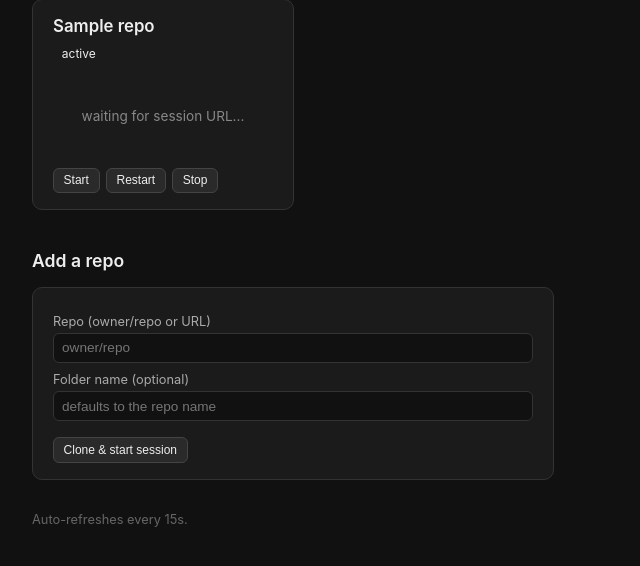
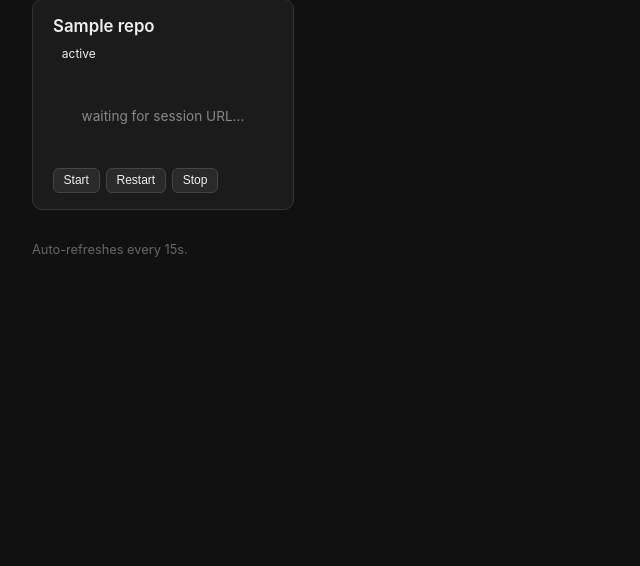
Before and after one commit to byLenny/claude-code-container, a Flask app: template webui/templates/index.html in a window 1280 px wide. Shown: the part 197-763 px from the top of the page, without its empty margins (0-640 px from the left). Run offline with Flask 3, Linux system fonts and the light colour scheme; the template is opened without the code that fills it: most values are stand-ins (such as "Sample title", 1, 10 or a date in 2020).

Commit message:
Add terminal session rename; drop dashboard's Add-a-repo and top link
- New /terminal/<name>/rename route (tmux rename-session), with an
  inline rename form on each row in the Terminal sessions list.
- Removed the top "Open browser terminal" banner/link when the
  terminal is enabled -- the Terminal sessions list below it already
  covers that per-session, so the generic link was redundant. The
  banner still shows when WEB_TOKEN is unset, since that warning
  (terminal off, dashboard unauthenticated) is still needed.
- Removed the dashboard's "Add a repo" panel and the /clone route
  behind it -- cloning is a terminal-session job now (`clone-repo
  owner/repo`), not something the dashboard needs to do itself.
- Updated README.md and SETUP.md to match: dropped "clone a repo"
  from the dashboard's described capabilities, added rename alongside
  create/close.

Co-Authored-By: Claude Sonnet 5 <noreply@anthropic.com>

```diff
--- a/webui/app.py
+++ b/webui/app.py
@@ -9,18 +9,15 @@ Small dashboard for the claude-dev container.
   an ASCII QR code in a headless/non-TTY terminal, so we make our own
   from the same URL it prints).
 - Lists and manages the tmux sessions behind the browser terminal
-  (:7681) -- creating one here starts it headless (detached, no client
-  attached yet); opening it in the browser attaches to whatever's
+  (:7681) -- creating, renaming, and closing them here works the same as
+  doing it from a shell; opening one in the browser attaches to whatever's
   already running, same as reconnecting to one you started there.
-- Shells out to clone-repo/gen-supervisor-repos to add new repo
-  sessions. This process already runs as 'dev' (see supervisord.conf),
-  same user those scripts expect when invoked directly (without sudo).
 - Requires the same WEB_TOKEN as the browser terminal (HTTP Basic Auth,
-  username 'dev') whenever one is set -- this page can clone repos and
-  start/stop sessions, not just view them, so it needs the same gate the
-  terminal already has. Matches the terminal's own opt-out: if
-  WEB_TOKEN is unset, this stays unauthenticated too, same as today.
-  (entrypoint.sh normalizes the deprecated TTYD_TOKEN name into
+  username 'dev') whenever one is set -- this page can start/stop repo
+  sessions and manage terminal sessions, not just view them, so it needs
+  the same gate the terminal already has. Matches the terminal's own
+  opt-out: if WEB_TOKEN is unset, this stays unauthenticated too, same as
+  today. (entrypoint.sh normalizes the deprecated TTYD_TOKEN name into
   WEB_TOKEN before this process ever starts, so only the new name needs
   to be checked here.)
 """
@@ -57,7 +54,6 @@ def require_auth():
 SUPERVISOR_RPC = "http://127.0.0.1:9001/RPC2"
 LOG_DIR = Path("/var/log/claude-sessions")
 WORKSPACE = Path("/workspace")
-SCRIPTS_DIR = Path("/opt/scripts")
 
 # claude remote-control prints a claude.ai/code session link on startup
 URL_RE = re.compile(r"https://claude\.ai/code/\S+")
@@ -66,10 +62,6 @@ URL_RE = re.compile(r"https://claude\.ai/code/\S+")
 # session:window.pane separators -- keep names unambiguous. Matches the
 # same restriction terminal-attach.sh applies on the ttyd side.
 SESSION_NAME_RE = re.compile(r"^[A-Za-z0-9_-]+$")
-
-# Target folder name for a cloned repo -- matches clone-repo.sh's own
-# check. Checked here too so a bad request never even reaches the script.
-REPO_NAME_RE = re.compile(r"^[A-Za-z0-9_.-]+$")
 
 
 def get_supervisor_processes():
@@ -208,28 +200,6 @@ def control_session(repo: str, action: str):
     return redirect(url_for("index"))
 
 
-@app.route("/clone", methods=["POST"])
-def clone():
-    source = request.form.get("source", "").strip()
-    name = request.form.get("name", "").strip()
-    # clone-repo.sh re-checks both of these itself, but reject obviously
-    # bad input here too rather than spawning a process that's just
-    # going to fail -- see clone-repo.sh for why these checks exist.
-    valid_source = source and not source.startswith("-")
-    valid_name = not name or REPO_NAME_RE.match(name)
-    if valid_source and valid_name:
-        cmd = [str(SCRIPTS_DIR / "clone-repo.sh"), source]
-        if name:
-            cmd.append(name)
-        # Fire-and-forget: a git clone can take a while, and this request
-        # shouldn't block the whole (single-worker) dashboard while it
-        # runs. The new session shows up once gen-supervisor-repos.sh
-        # (called by clone-repo.sh itself) registers it -- the page
-        # auto-refreshes every 15s already.
-        subprocess.Popen(cmd, stdout=subprocess.DEVNULL, stderr=subprocess.DEVNULL)
-    return redirect(url_for("index"))
-
-
 @app.route("/terminal/new", methods=["POST"])
 def new_terminal():
     name = re.sub(r"[^A-Za-z0-9_-]", "", request.form.get("name", ""))
@@ -237,6 +207,14 @@ def new_terminal():
         name = f"session-{secrets.token_hex(3)}"
     folder = resolve_session_folder(request.form.get("folder", ""))
     subprocess.run(["tmux", "new-session", "-d", "-s", name, "-c", folder], check=False)
+    return redirect(url_for("index"))
+
+
+@app.route("/terminal/<name>/rename", methods=["POST"])
+def rename_terminal(name: str):
+    new_name = re.sub(r"[^A-Za-z0-9_-]", "", request.form.get("new_name", ""))
+    if SESSION_NAME_RE.match(name) and new_name and SESSION_NAME_RE.match(new_name):
+        subprocess.run(["tmux", "rename-session", "-t", name, new_name], check=False)
     return redirect(url_for("index"))
 
 
@@ -248,6 +226,6 @@ def close_terminal(name: str):
 
 
 if __name__ == "__main__":
-    # threaded=True so a slow /clone (a git clone in flight) doesn't
+    # threaded=True so a slow supervisor/tmux call from one tab doesn't
     # block the read-only "/" polling every other open tab is doing.
     app.run(host="0.0.0.0", port=8080, threaded=True)
--- a/webui/templates/index.html
+++ b/webui/templates/index.html
@@ -23,7 +23,6 @@
     .empty { color: #999; }
     .terminal-banner { background: #1b1b1b; border: 1px solid #333; border-radius: 8px;
       padding: .75rem 1rem; margin-bottom: 1.5rem; font-size: .85rem; }
-    .terminal-banner a { color: #8ab4f8; }
     .actions { display: flex; gap: .4rem; margin-top: .75rem; flex-wrap: wrap; }
     .actions form { margin: 0; }
     button, .btn { background: #2a2a2a; color: #eee; border: 1px solid #444; border-radius: 6px;
@@ -35,26 +34,20 @@
     .panel input, .panel select { width: 100%; box-sizing: border-box; background: #111; color: #eee;
       border: 1px solid #333; border-radius: 6px; padding: .4rem .5rem; font-size: .85rem; }
     .panel .btn-row { margin-top: 1rem; }
-    .session-row { display: flex; align-items: center; gap: .75rem; background: #1b1b1b; border: 1px solid #333;
-      border-radius: 8px; padding: .6rem 1rem; margin-bottom: .6rem; max-width: 480px; }
+    .session-row { display: flex; align-items: center; gap: .6rem; flex-wrap: wrap; background: #1b1b1b;
+      border: 1px solid #333; border-radius: 8px; padding: .6rem 1rem; margin-bottom: .6rem; max-width: 560px; }
     .session-row .name { font-weight: 600; flex: 1; word-break: break-all; }
     .session-row .meta { font-size: .75rem; color: #888; }
+    .session-row form { margin: 0; }
+    .session-row .rename-form { display: flex; gap: .4rem; }
+    .session-row .rename-form input[type=text] { width: 110px; box-sizing: border-box; background: #111;
+      color: #eee; border: 1px solid #333; border-radius: 6px; padding: .3rem .5rem; font-size: .75rem; }
   </style>
 </head>
 <body>
   <h1>claude-dev — Remote Control sessions</h1>
 
-  {% if terminal_enabled %}
-    <div class="terminal-banner">
-      🔐 <a href="#" id="terminal-link" target="_blank">Open browser terminal</a>
-      — a full shell as <code>dev</code> (same access any Claude Code session already
-      has). Username <code>dev</code>, password is your <code>WEB_TOKEN</code>.
-    </div>
-    <script>
-      document.getElementById('terminal-link').href =
-        'http://' + window.location.hostname + ':7681/';
-    </script>
-  {% else %}
+  {% if not terminal_enabled %}
     <div class="terminal-banner">
       Browser terminal is off (no <code>WEB_TOKEN</code> in <code>.env</code>). Use
       <code>docker exec -it claude-dev sudo -u dev bash</code> instead, or set
@@ -65,8 +58,10 @@
   {% endif %}
 
   {% if not sessions %}
-    <p class="empty">No repo sessions configured yet. Clone one below, or clone a git
-    repo into <code>/workspace</code> yourself and run <code>rescan-repos</code>.</p>
+    <p class="empty">No repo sessions configured yet. Run <code>clone-repo owner/repo</code>
+    from a terminal session (or <code>docker exec -it claude-dev clone-repo owner/repo</code>
+    from the host), or clone a git repo into <code>/workspace</code> yourself and run
+    <code>rescan-repos</code>.</p>
   {% endif %}
 
   <div class="grid">
@@ -96,20 +91,6 @@
     {% endfor %}
   </div>
 
-  <h2>Add a repo</h2>
-  <div class="panel">
-    <form method="post" action="/clone">
-      <label for="source">Repo (owner/repo or URL)</label>
-      <input type="text" id="source" name="source" placeholder="owner/repo" required>
-      <label for="repo-name">Folder name (optional)</label>
-      <input type="text" id="repo-name" name="name" placeholder="defaults to the repo name"
-             pattern="[A-Za-z0-9_.-]*" title="letters, digits, '.', '-', '_' only">
-      <div class="btn-row">
-        <button type="submit">Clone &amp; start session</button>
-      </div>
-    </form>
-  </div>
-
   {% if terminal_enabled %}
     <h2>Terminal sessions</h2>
     {% if not terminal_sessions %}
@@ -119,6 +100,11 @@
       <div class="session-row">
         <span class="name">{{ t.name }}</span>
         <span class="meta">{{ t.windows }} window{{ '' if t.windows == '1' else 's' }}{{ ' · attached' if t.attached else '' }}</span>
+        <form method="post" action="/terminal/{{ t.name }}/rename" class="rename-form">
+          <input type="text" name="new_name" placeholder="rename…" pattern="[A-Za-z0-9_-]*"
+                 title="letters, digits, '-', '_' only" aria-label="Rename {{ t.name }}">
+          <button type="submit" class="btn">Rename</button>
+        </form>
         <a class="btn open-terminal" data-session="{{ t.name }}" href="#" target="_blank">Open</a>
         <form method="post" action="/terminal/{{ t.name }}/close"
               onsubmit="return confirm('End terminal session {{ t.name }}? Anything running in it will be killed.');">
```
Also changed, not shown: SETUP.md (+12 -7 lines), README.md.
